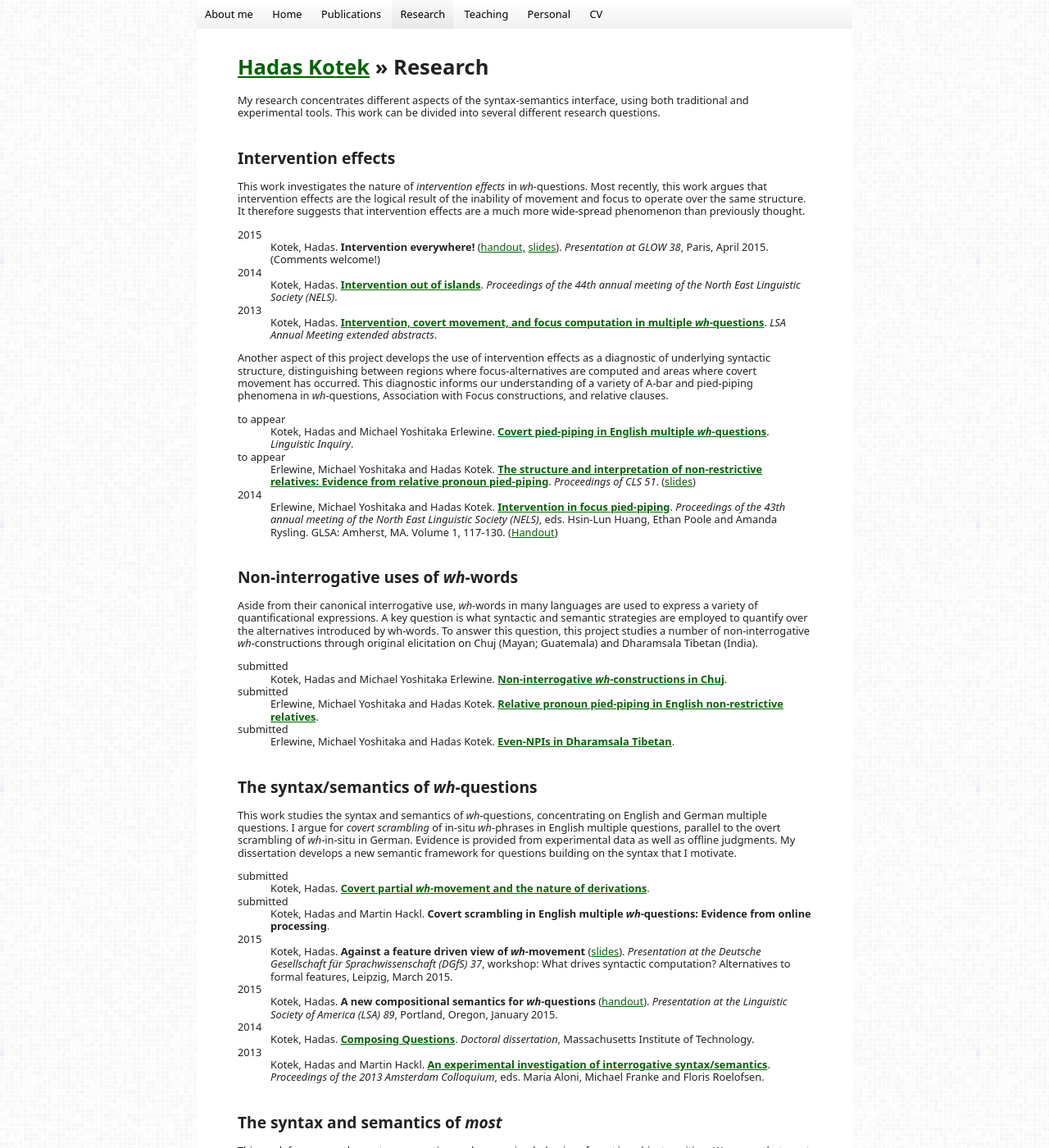
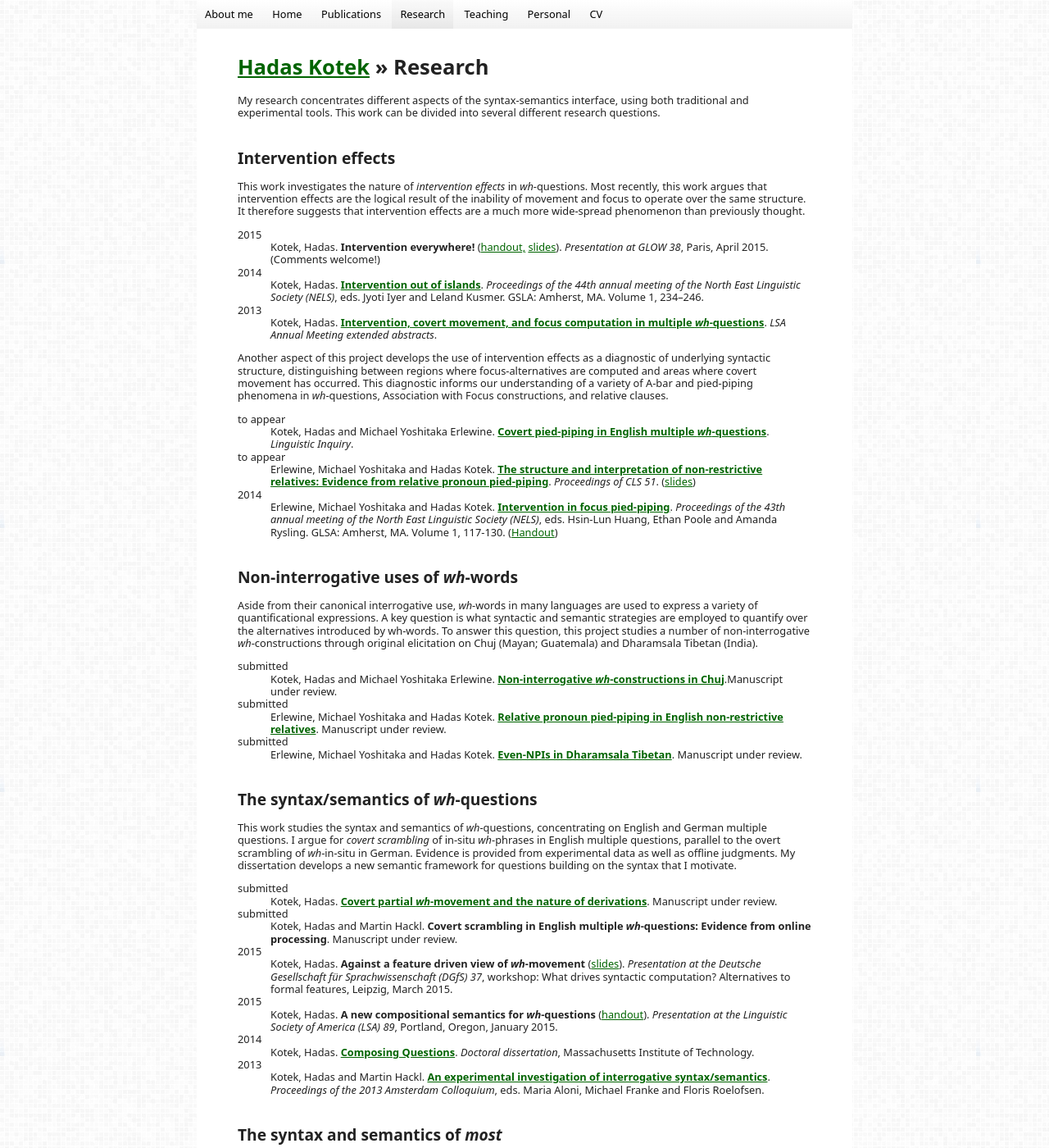
Before and after one commit to hkotek/hkotek.com, a Jekyll site: the page built from research.md, in a window 1280 px wide and 1400 px high. Shown: the whole window at 82% size. Built offline with Jekyll 4.4.1, drawn with Linux system fonts in a browser that asks for light colours.

Commit message:
tweaks to publications and research pages

```diff
--- a/research.md
+++ b/research.md
@@ -14,7 +14,7 @@ This work investigates the nature of *intervention effects* in *wh*-questions. M
 : Kotek, Hadas. **Intervention everywhere!** ([handout,](Kotek-intervention-everywhere-handout.pdf) [slides](Kotek-intervention-everywhere-slides.pdf)). *Presentation at GLOW 38*, Paris, April 2015. (Comments welcome!)
 
 2014
-: Kotek, Hadas. [**Intervention out of islands**](Kotek-intervention-out-of-islands.pdf). *Proceedings of the 44th annual meeting of the North East Linguistic Society (NELS)*.
+: Kotek, Hadas. [**Intervention out of islands**](Kotek-intervention-out-of-islands.pdf). *Proceedings of the 44th annual meeting of the North East Linguistic Society (NELS)*, eds. Jyoti Iyer and Leland Kusmer. GSLA: Amherst, MA. Volume 1, 234–246.
 
 2013
 : Kotek, Hadas. [**Intervention, covert movement, and focus computation in multiple *wh*-questions**](Kotek%20LSA%202013.pdf). *LSA Annual Meeting extended abstracts*.
@@ -37,14 +37,13 @@ Non-interrogative uses of *wh*-words
 Aside from their canonical interrogative use, *wh*-words in many languages are used to express a variety of quantificational expressions. A key question is what syntactic and semantic strategies are employed to quantify over the alternatives introduced by wh-words. To answer this question, this project studies  a number of non-interrogative *wh*-constructions through original elicitation on Chuj (Mayan; Guatemala) and Dharamsala Tibetan (India).
 
 submitted
-: Kotek, Hadas and Michael Yoshitaka Erlewine. [**Non-interrogative *wh*-constructions in Chuj**](Kotek-ChujPaper.pdf).
+: Kotek, Hadas and Michael Yoshitaka Erlewine. [**Non-interrogative *wh*-constructions in Chuj**](Kotek-ChujPaper.pdf).Manuscript under review.
 
 submitted
-: Erlewine, Michael Yoshitaka and Hadas Kotek. [**Relative pronoun pied-piping in English non-restrictive relatives**](http://ling.auf.net/lingbuzz/002700/current.pdf?_s=e1xvXt7sPFmVZQto).
+: Erlewine, Michael Yoshitaka and Hadas Kotek. [**Relative pronoun pied-piping in English non-restrictive relatives**](http://ling.auf.net/lingbuzz/002700/current.pdf?_s=e1xvXt7sPFmVZQto). Manuscript under review.
 
 submitted
-: Erlewine, Michael Yoshitaka and Hadas Kotek. [**Even-NPIs in Dharamsala Tibetan**](erlewine-kotek-tibetan.pdf).
-
+: Erlewine, Michael Yoshitaka and Hadas Kotek. [**Even-NPIs in Dharamsala Tibetan**](erlewine-kotek-tibetan.pdf). Manuscript under review.
 
 
 The syntax/semantics of *wh*-questions
@@ -52,10 +51,10 @@ The syntax/semantics of *wh*-questions
 This work studies the syntax and semantics of *wh*-questions, concentrating on English and German multiple questions. I argue for *covert scrambling* of in-situ *wh*-phrases in English multiple questions, parallel to the overt scrambling of *wh*-in-situ in German. Evidence is provided from experimental data as well as offline judgments. My dissertation develops a new semantic framework for questions building on the syntax that I motivate.
 
 submitted
-: Kotek, Hadas. [**Covert partial *wh*-movement and the nature of derivations**](http://ling.auf.net/lingbuzz/002541/current.pdf?_s=TVHKDbQKt4hwC4kt).
+: Kotek, Hadas. [**Covert partial *wh*-movement and the nature of derivations**](http://ling.auf.net/lingbuzz/002541/current.pdf?_s=TVHKDbQKt4hwC4kt). Manuscript under review.
 
 submitted
-: Kotek, Hadas and Martin Hackl. **Covert scrambling in English multiple *wh*-questions: Evidence from online processing**.
+: Kotek, Hadas and Martin Hackl. **Covert scrambling in English multiple *wh*-questions: Evidence from online processing**. Manuscript under review.
 
 2015
 : Kotek, Hadas. **Against a feature driven view of *wh*-movement** ([slides](Kotek-covert-scrambling-slides.pdf)). *Presentation at the Deutsche Gesellschaft für Sprachwissenschaft (DGfS) 37*, workshop: What drives syntactic computation? Alternatives to formal features, Leipzig, March 2015.
```
Also changed, not shown: publications.md (+5 -5 lines).
